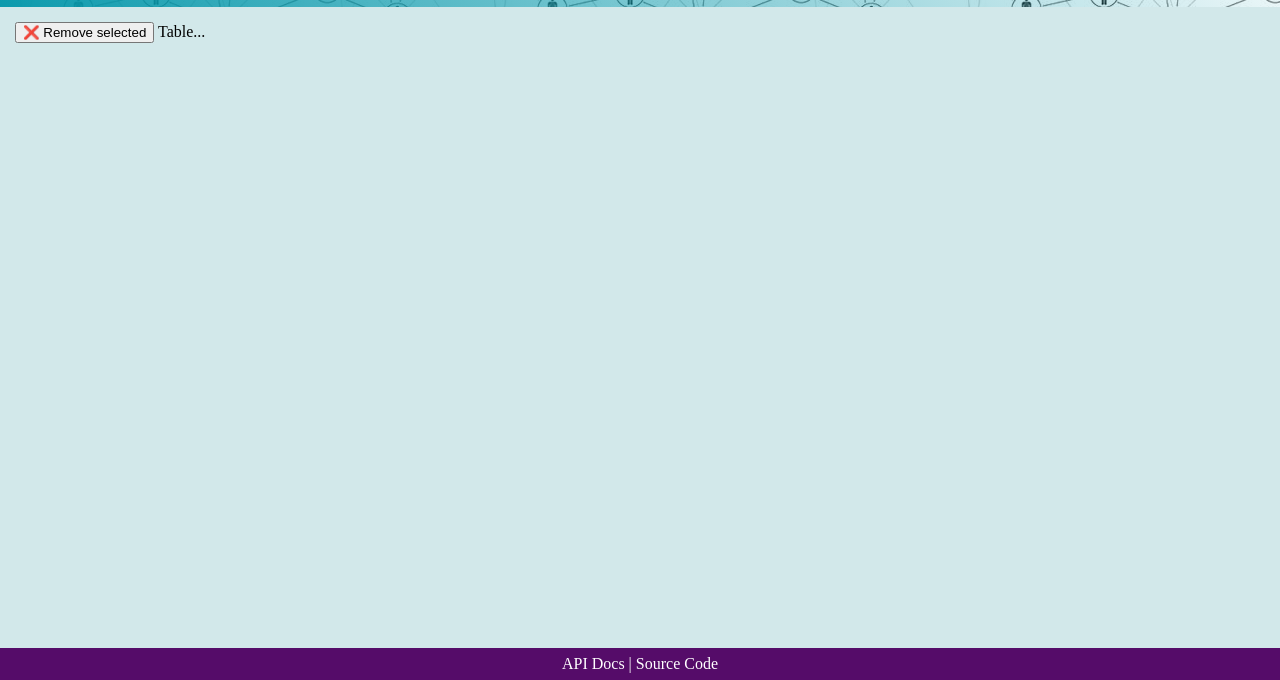
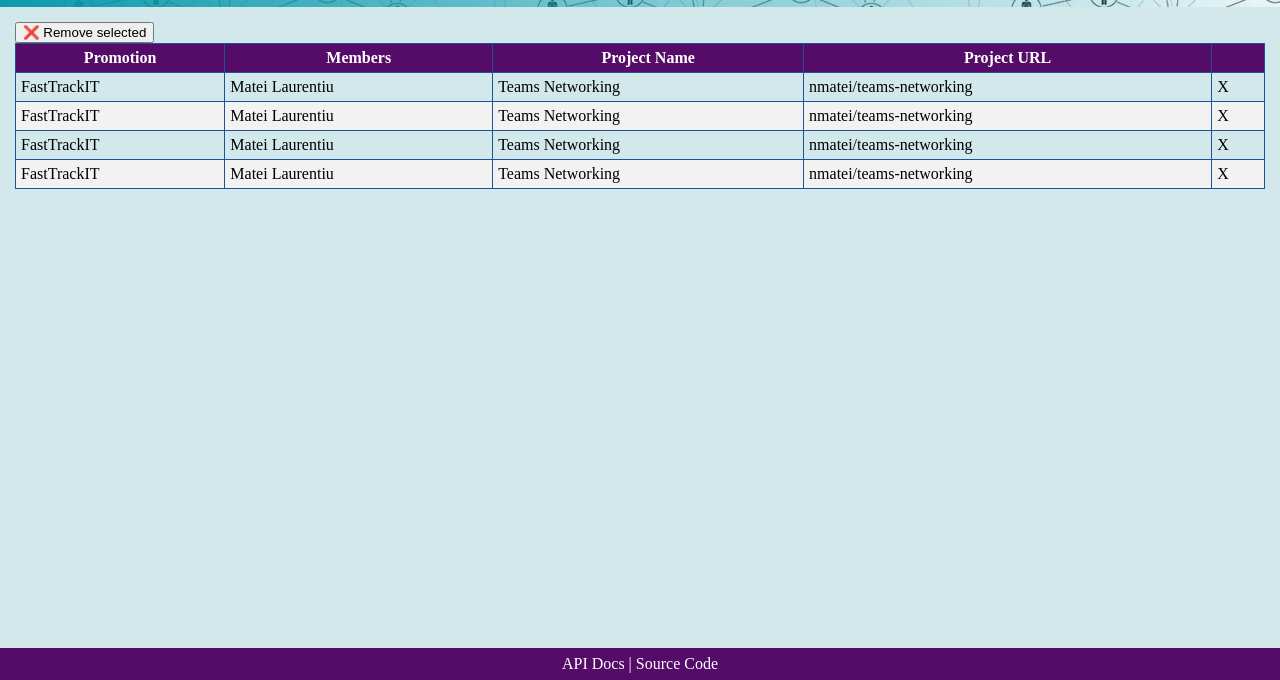
Before and after one commit to imnewdev/teams-networking, a website built with webpack: page src/index.html in a window 1280 px wide. Shown: the part 120-800 px from the top of the page. Built offline with nearby package versions, Linux system fonts and the light colour scheme.

Commit message:
css for table

```diff
--- a/src/index.html
+++ b/src/index.html
@@ -23,7 +23,47 @@
     <section>
       <button>❌ Remove selected</button>
 
-      Table...
+      <table id="teamsTable">
+        <thead>
+          <tr>
+            <th>Promotion</th>
+            <th>Members</th>
+            <th>Project Name</th>
+            <th>Project URL</th>
+            <th></th>
+          </tr>
+        </thead>
+        <tbody>
+          <tr>
+            <td>FastTrackIT</td>
+            <td>Matei Laurentiu</td>
+            <td>Teams Networking</td>
+            <td>nmatei/teams-networking</td>
+            <td>X</td>
+          </tr>
+          <tr>
+            <td>FastTrackIT</td>
+            <td>Matei Laurentiu</td>
+            <td>Teams Networking</td>
+            <td>nmatei/teams-networking</td>
+            <td>X</td>
+          </tr>
+          <tr>
+            <td>FastTrackIT</td>
+            <td>Matei Laurentiu</td>
+            <td>Teams Networking</td>
+            <td>nmatei/teams-networking</td>
+            <td>X</td>
+          </tr>
+          <tr>
+            <td>FastTrackIT</td>
+            <td>Matei Laurentiu</td>
+            <td>Teams Networking</td>
+            <td>nmatei/teams-networking</td>
+            <td>X</td>
+          </tr>
+        </tbody>
+      </table>
     </section>
 
     <footer>API Docs | Source Code</footer>
--- a/src/style.css
+++ b/src/style.css
@@ -56,3 +56,22 @@
   text-align: center;
   padding: 7px;
 }
+
+#teamsTable {
+  width: 100%;
+  border-collapse: collapse;
+}
+#teamsTable th,
+#teamsTable td {
+  border: 1px solid rgb(30, 82, 150);
+  padding: 5px;
+}
+
+#teamsTable th {
+  color: white;
+  background: rgb(85, 12, 105);
+}
+
+#teamsTable tr:nth-child(even) {
+  background-color: #f2f2f2;
+}
```
